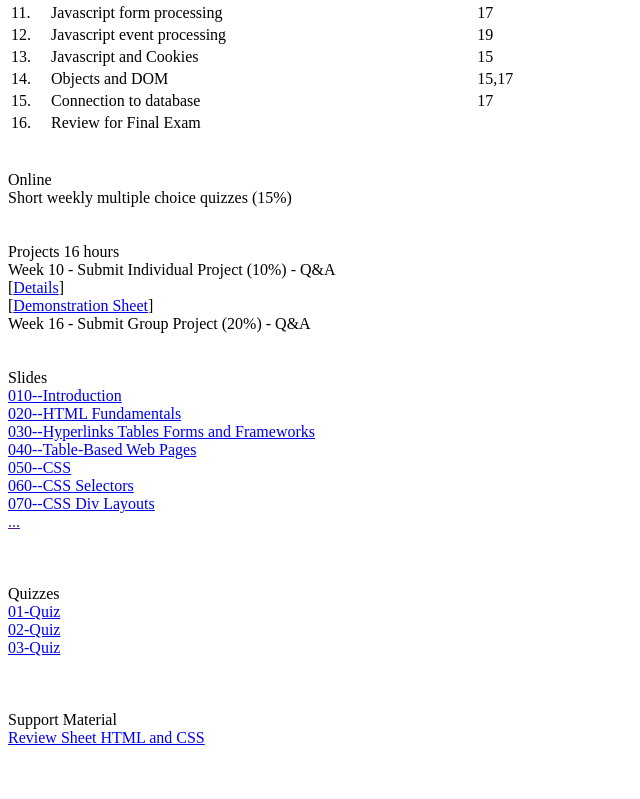
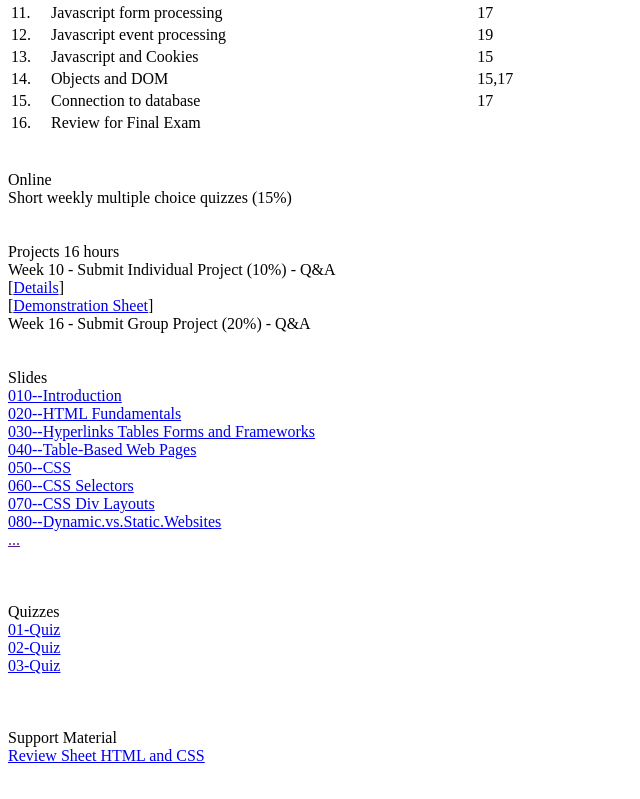
Before and after one commit to octaviordz/zjnu2017.github.io, a plain HTML site: page WAD/index.html in a window 1280 px wide. Shown: the part 555-1354 px from the top of the page, without its empty margins (0-640 px from the left). Drawn offline with Linux system fonts and the light colour scheme.

Commit message:
Latest slides with crosswords.

```diff
--- a/WAD/index.html
+++ b/WAD/index.html
@@ -77,6 +77,7 @@ Slides <br>
 <a href="./lectures/050--CSS.pdf"                                >050--CSS                                     </a><br>
 <a href="./lectures/060--CSS.Selectors.pdf"                      >060--CSS Selectors                           </a><br>
 <a href="./lectures/070--CSS.Div.Layout.pdf"                     >070--CSS Div Layouts                         </a><br>
+<a href="./lectures/080--Dynamic.vs.Static.Websites.pdf"         >080--Dynamic.vs.Static.Websites              </a><br>
 
 <a href=""                                                       >...                                          </a><br>
 
```
Also changed, not shown: 1 other file.
